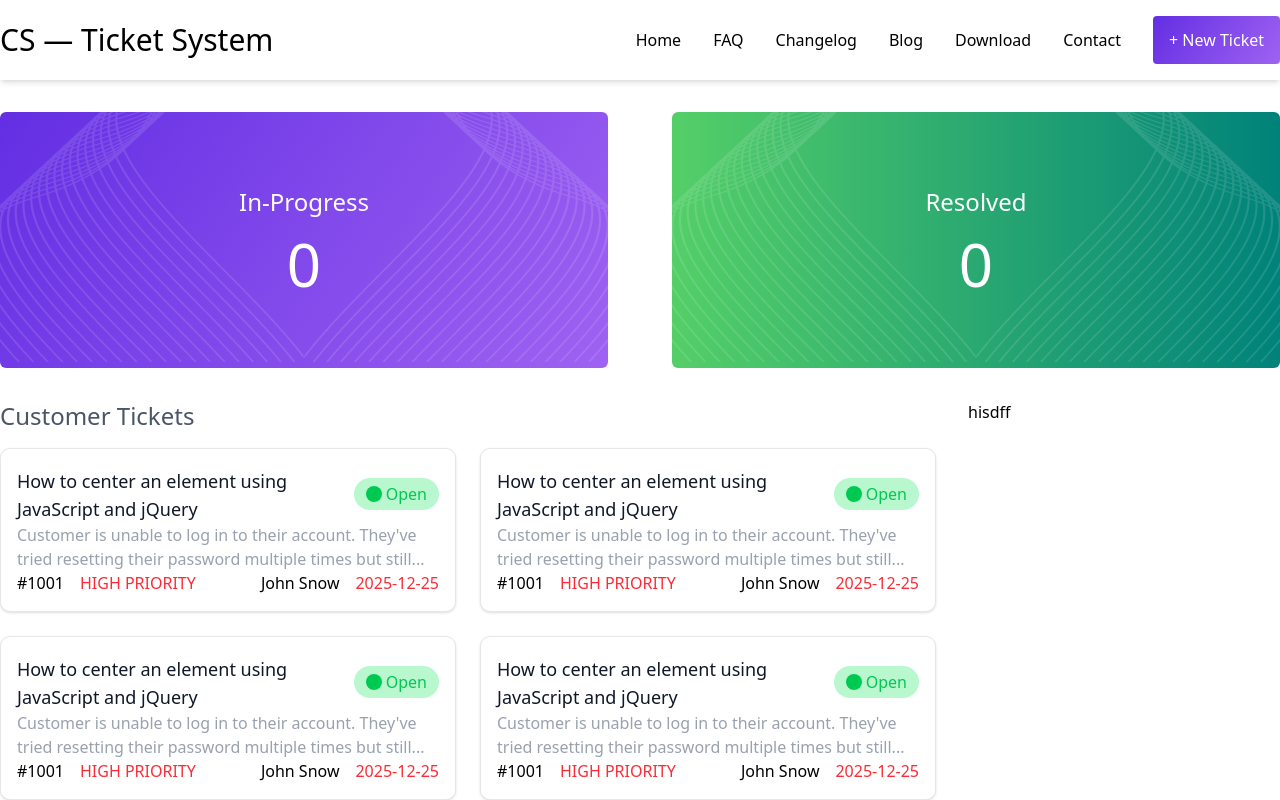
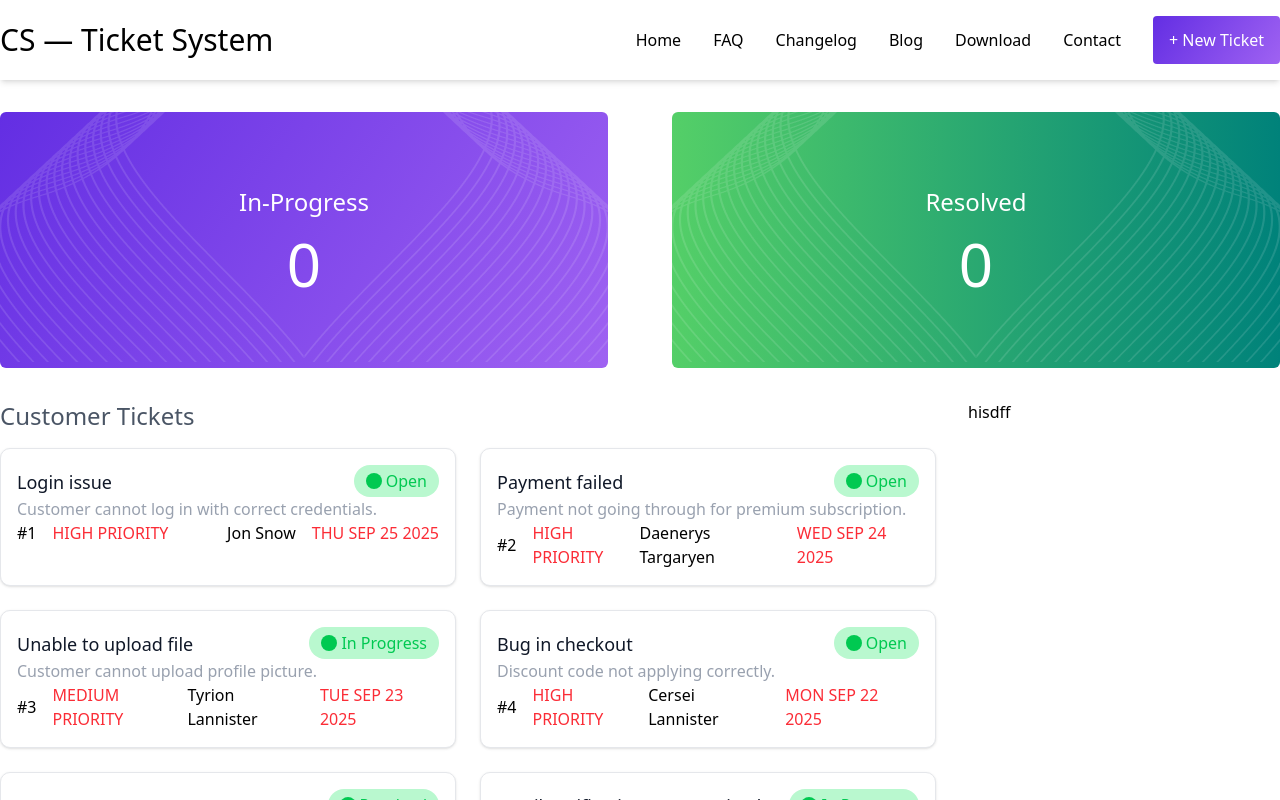
Before and after one commit to emoncse2020/CS_ZONE, a React (Vite) app: page / in a window 1280 px wide. Shown: the top 800 px of the page. Built offline with nearby package versions, Linux system fonts and the light colour scheme.

Commit message:
card design fullfilled

```diff
--- a/src/components/Card/Card.jsx
+++ b/src/components/Card/Card.jsx
@@ -1,31 +1,29 @@
-const Card = ({ customer }) => {
-  console.log({ customer });
+const Card = ({ customerInfo }) => {
+  const { id, title, description, customer, priority, status, createdAt } =
+    customerInfo;
   return (
     <article className="rounded-[10px] border border-gray-200 bg-white p-4 shadow">
       <div className="flex justify-between items-center">
-        <h3 className="mt-0.5 text-lg font-medium text-gray-900">
-          How to center an element using JavaScript and jQuery
-        </h3>
+        <h3 className="mt-0.5 text-lg font-medium text-gray-900">{title}</h3>
         <div className="bg-green-200 px-3 py-1 rounded-2xl">
           <button className="flex justify-center items-center gap-1">
             <div className="bg-green-500 w-4 h-4 rounded-full"></div>
-            <span className="text-green-500">Open</span>
+            <span className="text-green-500">{status}</span>
           </button>
         </div>
       </div>
-      <p className="text-gray-400">
-        Customer is unable to log in to their account. They've tried resetting
-        their password multiple times but still...
-      </p>
+      <p className="text-gray-400">{description}</p>
       <div className="flex justify-between items-center">
         <div className="flex justify-between items-center gap-4">
-          <span>#1001</span>
-          <span className="uppercase text-red-500">High Priority</span>
+          <span>#{id}</span>
+          <span className="uppercase text-red-500">{priority} Priority</span>
         </div>
         <div>
           <div className="flex justify-between items-center gap-4">
-            <span>John Snow</span>
-            <span className="uppercase text-red-500">2025-12-25</span>
+            <span>{customer}</span>
+            <span className="uppercase text-red-500">
+              {new Date(createdAt).toDateString()}
+            </span>
           </div>
         </div>
       </div>
--- a/src/components/CustomerSupport/CustomerSupport.jsx
+++ b/src/components/CustomerSupport/CustomerSupport.jsx
@@ -12,8 +12,8 @@ const CustomerSupport = ({ csDataPromise }) => {
           <div className="w-9/12 mx-auto">
             <h1 className="text-2xl text-gray-600 mb-4">Customer Tickets</h1>
             <div className="grid  md:grid-cols-2 gap-6">
-              {csData.map((customer) => (
-                <Card key={customer.id} customer={customer}></Card>
+              {csData.map((customerInfo) => (
+                <Card key={customerInfo.id} customerInfo={customerInfo}></Card>
               ))}
             </div>
           </div>
```
